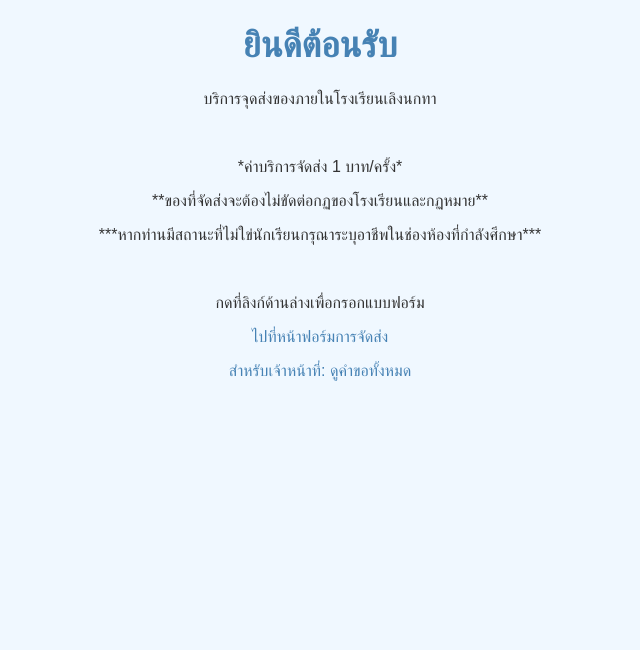
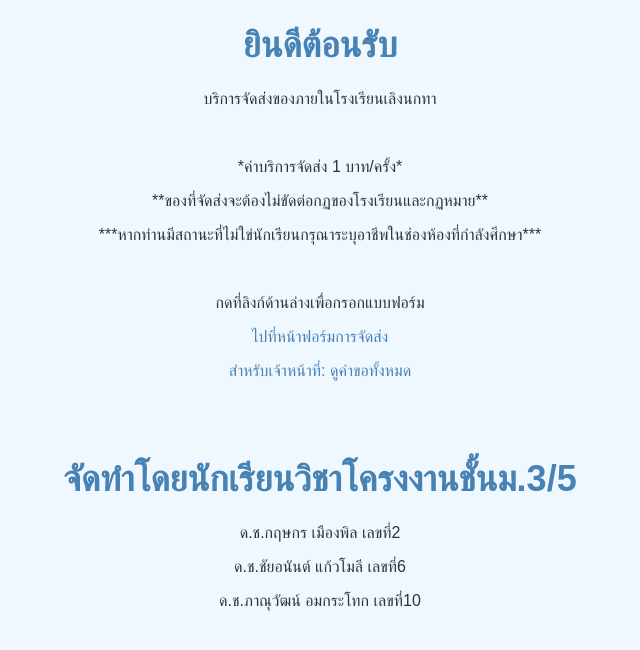
Before and after one commit to wiyadaprasomrak-collab/lndeliver-website, a Flask app: page / in a window 1280 px wide. Shown: the top 650 px of the page, without its empty margins (320-960 px from the left). Run offline with Flask 3, Linux system fonts and the light colour scheme.

```diff
--- a/templates/index.html
+++ b/templates/index.html
@@ -6,7 +6,7 @@
 </head>
 <body>
     <h1>ยินดีต้อนรับ</h1>
-    <p>บริการจุดส่งของภายในโรงเรียนเลิงนกทา</p>
+    <p>บริการจัดส่งของภายในโรงเรียนเลิงนกทา</p>
     <br>
     <p>*ค่าบริการจัดส่ง 1 บาท/ครั้ง*</p>
     <p>**ของที่จัดส่งจะต้องไม่ขัดต่อกฏของโรงเรียนและกฏหมาย**</p>
@@ -18,6 +18,11 @@
     </p>
     <p>
         <a href="/login">สำหรับเจ้าหน้าที่: ดูคำขอทั้งหมด</a>
+        <br> <br> <br> <br>
+        <h1>จัดทำโดยนักเรียนวิชาโครงงานชั้นม.3/5</h1>
+        <p>ด.ช.กฤษกร เมืองพิล เลขที่2</p>
+        <p>ด.ช.ชัยอนันต์ แก้วโมลี เลขที่6</p>
+        <p>ด.ช.ภาณุวัฒน์ อมกระโทก เลขที่10</p>
     </p>
 </body>
 </html>
```
